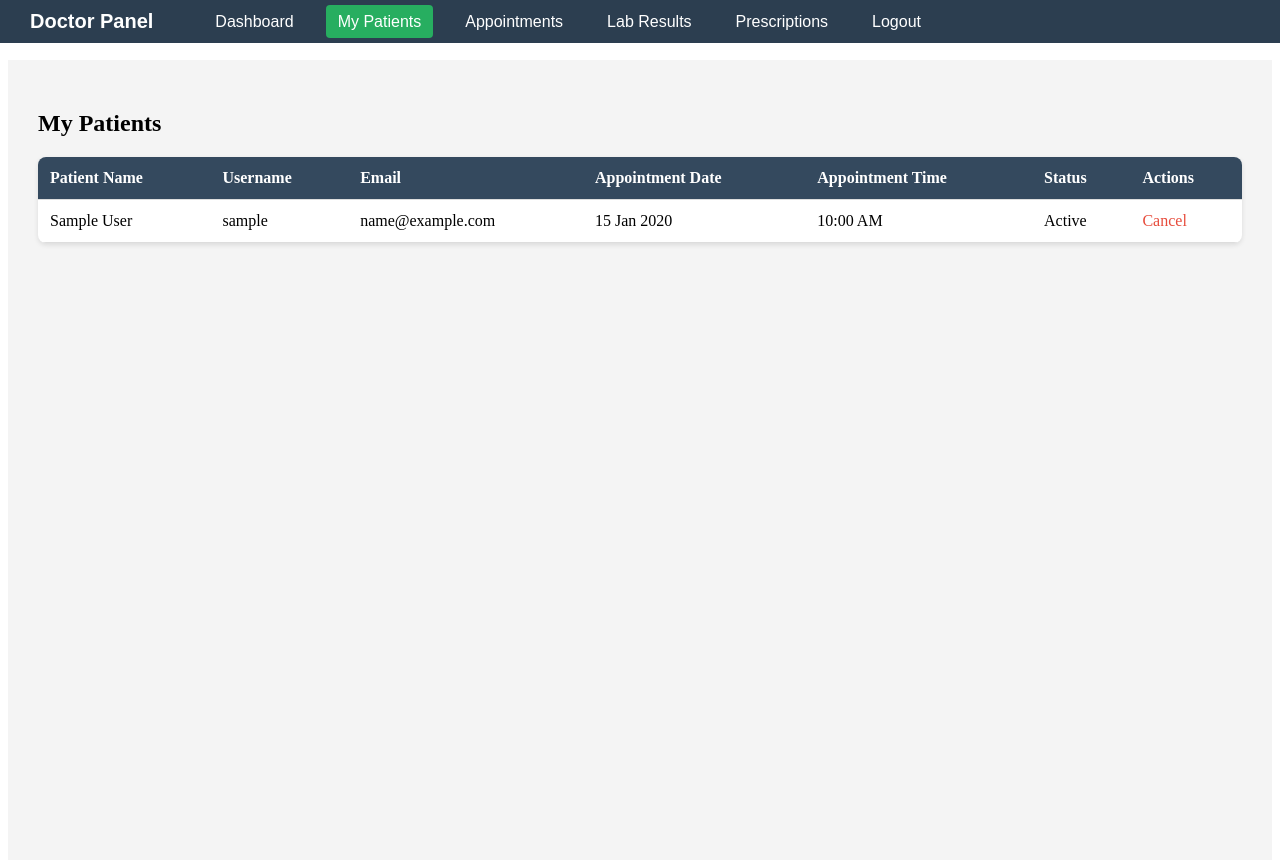
After one commit to Rafeeuzzaman-Dihan/hospital-management-system, a PHP site: page /doctor/doctor-patients.php in a window 1280 px wide. The commit adds this page. Run offline with PHP 8.4, Linux system fonts and the light colour scheme; the visitor is signed in with stand-in values (Sample User, id 1); tables that the repository leaves empty or names only in its code hold one stand-in row (values such as "Sample post").

Commit message:
Refactor doctor dashboard: implement dynamic patient and appointment counts, add navigation bar

```diff
--- /dev/null
+++ b/css/doctor-dashboard.css
@@ -0,0 +1,60 @@
+.doctor-cards {
+    display: grid;
+    grid-template-columns: repeat(auto-fit, minmax(200px, 1fr));
+    gap: 20px;
+    margin-top: 30px;
+}
+
+.doctor-card {
+    background: #fff;
+    padding: 20px;
+    border-radius: 8px;
+    box-shadow: 0 2px 5px rgba(0,0,0,0.1);
+    text-align: center;
+}
+
+.doctor-card h3 {
+    margin-bottom: 10px;
+    font-size: 16px;
+    color: #333;
+}
+
+.doctor-card p {
+    font-size: 20px;
+    font-weight: bold;
+    color: #2c3e50;
+}
+
+table {
+    width: 100%;
+    border-collapse: collapse;
+    margin-top: 20px;
+    background: #fff;
+    border-radius: 8px;
+    overflow: hidden;
+    box-shadow: 0 2px 5px rgba(0,0,0,0.1);
+}
+
+table th, table td {
+    padding: 12px;
+    border-bottom: 1px solid #ddd;
+    text-align: left;
+}
+
+table th {
+    background-color: #34495e;
+    color: #fff;
+}
+
+table tr:hover {
+    background-color: #f1f1f1;
+}
+
+table a {
+    color: #e74c3c;
+    text-decoration: none;
+}
+
+table a:hover {
+    text-decoration: underline;
+}
--- /dev/null
+++ b/css/doctor-navbar.css
@@ -0,0 +1,57 @@
+/* Navbar */
+.doctor-navbar {
+    width: 100%;
+    background-color: #2c3e50;
+    color: #fff;
+    display: flex;
+    align-items: center;
+    padding: 10px 30px;
+    box-sizing: border-box;
+    font-family: Arial, sans-serif;
+    position: fixed;
+    top: 0;
+    left: 0;
+    z-index: 1000;
+}
+
+.doctor-navbar .doctor-logo {
+    font-size: 20px;
+    font-weight: bold;
+    margin-right: 50px;
+}
+
+.doctor-navbar ul {
+    list-style: none;
+    display: flex;
+    margin: 0;
+    padding: 0;
+    flex-wrap: wrap;
+}
+
+.doctor-navbar ul li {
+    margin-right: 20px;
+}
+
+.doctor-navbar ul li a {
+    color: #fff;
+    text-decoration: none;
+    padding: 8px 12px;
+    border-radius: 4px;
+    transition: 0.3s;
+}
+
+.doctor-navbar ul li a:hover {
+    background-color: #34495e;
+}
+
+.doctor-navbar ul li a.active {
+    background-color: #27ae60;
+}
+
+/* Main content offset for fixed navbar */
+.doctor-content {
+    margin-top: 60px; /* height of navbar */
+    padding: 30px;
+    background: #f4f4f4;
+    min-height: calc(100vh - 60px);
+}
--- /dev/null
+++ b/doctor/doctor-patients.php
@@ -0,0 +1,71 @@
+<?php
+session_start();
+include "../includes/doctor-navbar.php";
+include "../db/connection.php";
+
+$doctor_id = $_SESSION['user_id'];
+
+// ------------------ Handle Cancel Appointment ------------------
+if (isset($_GET['cancel_id'])) {
+    $cancel_id = $_GET['cancel_id'];
+    $stmt = $conn->prepare("UPDATE appointments SET status = 'canceled' WHERE id = ? AND doctor_id = ?");
+    $stmt->execute([$cancel_id, $doctor_id]);
+    header("Location: doctor-patients.php");
+    exit;
+}
+
+// ------------------ Fetch Doctor's Patients ------------------
+$sql = "SELECT a.id AS appointment_id, u.first_name, u.last_name, u.email, u.username,
+        a.appointment_date, a.appointment_time, a.status
+        FROM appointments a
+        JOIN users u ON a.user_id = u.id
+        WHERE a.doctor_id = ?
+        ORDER BY a.appointment_date, a.appointment_time";
+$stmt = $conn->prepare($sql);
+$stmt->execute([$doctor_id]);
+$patients = $stmt->fetchAll(PDO::FETCH_ASSOC);
+?>
+
+<link rel="stylesheet" href="../css/doctor-navbar.css">
+<link rel="stylesheet" href="../css/doctor-dashboard.css">
+
+<div class="doctor-content">
+    <h2>My Patients</h2>
+
+    <?php if(count($patients) > 0): ?>
+        <table>
+            <thead>
+            <tr>
+                <th>Patient Name</th>
+                <th>Username</th>
+                <th>Email</th>
+                <th>Appointment Date</th>
+                <th>Appointment Time</th>
+                <th>Status</th>
+                <th>Actions</th>
+            </tr>
+            </thead>
+            <tbody>
+            <?php foreach($patients as $p): ?>
+                <tr>
+                    <td><?= $p['first_name'] . ' ' . $p['last_name'] ?></td>
+                    <td><?= $p['username'] ?></td>
+                    <td><?= $p['email'] ?></td>
+                    <td><?= date("d M Y", strtotime($p['appointment_date'])) ?></td>
+                    <td><?= date("h:i A", strtotime($p['appointment_time'])) ?></td>
+                    <td><?= ucfirst($p['status']) ?></td>
+                    <td>
+                        <?php if($p['status'] != 'canceled'): ?>
+                            <a href="?cancel_id=<?= $p['appointment_id'] ?>" onclick="return confirm('Are you sure you want to cancel this appointment?')">Cancel</a>
+                        <?php else: ?>
+                            -
+                        <?php endif; ?>
+                    </td>
+                </tr>
+            <?php endforeach; ?>
+            </tbody>
+        </table>
+    <?php else: ?>
+        <p>No patients found.</p>
+    <?php endif; ?>
+</div>
--- /dev/null
+++ b/includes/doctor-navbar.php
@@ -0,0 +1,19 @@
+<?php
+session_start();
+if (!isset($_SESSION['role']) || $_SESSION['role'] !== 'doctor') {
+    header("Location: ../auth/login.php");
+    exit;
+}
+?>
+
+<nav class="doctor-navbar">
+    <div class="doctor-logo">Doctor Panel</div>
+    <ul class="doctor-nav-links">
+        <li><a href="../doctor/doctor-dashboard.php" class="<?= basename($_SERVER['PHP_SELF']) == 'doctor-dashboard.php' ? 'active' : '' ?>">Dashboard</a></li>
+        <li><a href="../doctor/doctor-patients.php" class="<?= basename($_SERVER['PHP_SELF']) == 'doctor-patients.php' ? 'active' : '' ?>">My Patients</a></li>
+        <li><a href="../doctor/doctor-appointments.php" class="<?= basename($_SERVER['PHP_SELF']) == 'doctor-appointments.php' ? 'active' : '' ?>">Appointments</a></li>
+        <li><a href="../doctor/doctor-lab-results.php" class="<?= basename($_SERVER['PHP_SELF']) == 'doctor-lab-results.php' ? 'active' : '' ?>">Lab Results</a></li>
+        <li><a href="../doctor/doctor-prescriptions.php" class="<?= basename($_SERVER['PHP_SELF']) == 'doctor-prescriptions.php' ? 'active' : '' ?>">Prescriptions</a></li>
+        <li><a href="../auth/logout.php">Logout</a></li>
+    </ul>
+</nav>
```
Also changed, not shown: css/doctor-dash.css (deleted, +0 -71 lines), doctor/dashboard.php (+31 -18 lines), includes/doctor-sidebar.php (deleted, +0 -11 lines).
